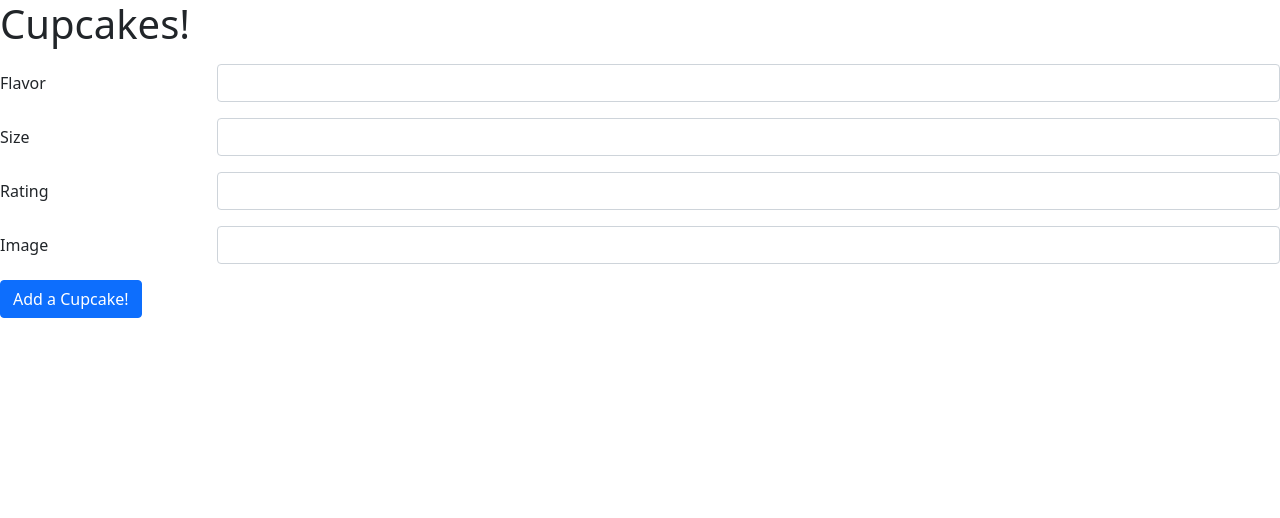
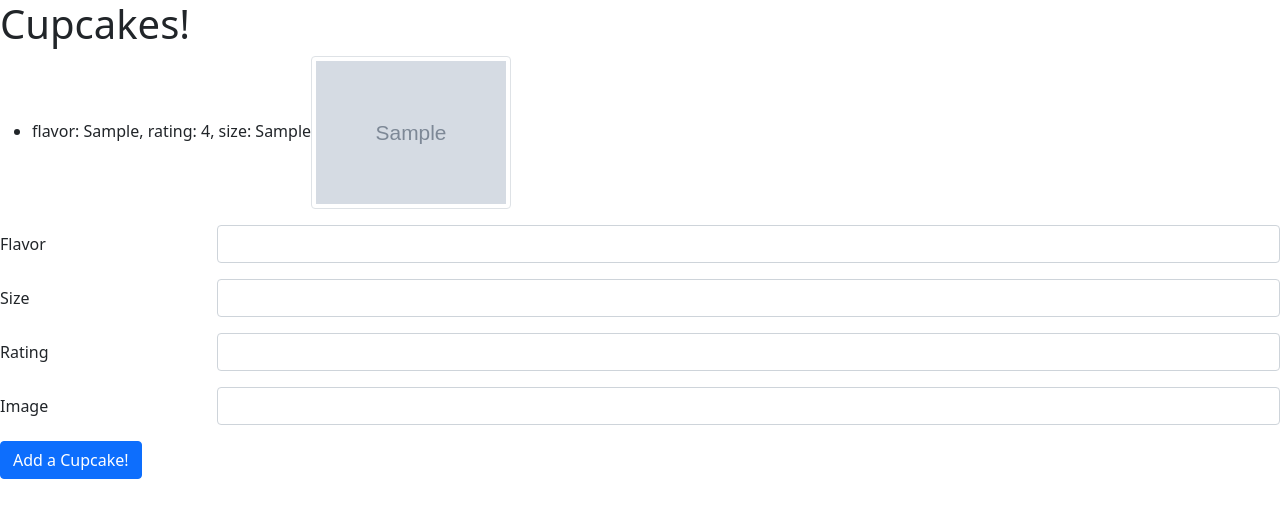
Before and after one commit to kneyzberg/flask-cupcakes, a Flask app: page / in a window 1280 px wide. Shown: the top 518 px of that part. Run offline with Flask 2, Linux system fonts and the light colour scheme; tables that the repository leaves empty hold one stand-in row (Sample ...); the page is wider than the window, and the part outside it is not shown.

Commit message:
part 5 complete

```diff
--- a/static/app.js
+++ b/static/app.js
@@ -1,14 +1,38 @@
-const BASE_URL = "/api/cupcakes"
-$cupcakesSection = $("#cupcakes-section")
+const BASE_URL = "/api/cupcakes";
+const $cupcakesSection = $("#cupcakes-section");
+const $flavorInput = $("#flavor");
+const $ratingInput = $("#rating");
+const $sizeInput = $("#size");
+const $imageInput = $("#image");
 
-async function getCupcakes(){
+async function getCupcakes() {
   let cupcakes = await axios.get(BASE_URL);
-  console.log(cupcakes, "cupcakes")
-  for (let cupcake of cupcakes.data.cupcakes){
-    console.log(cupcake, "cupcake")
+  $cupcakesSection.empty();
+  console.log(cupcakes, "cupcakes");
+  for (let cupcake of cupcakes.data.cupcakes) {
+    console.log(cupcake, "cupcake");
     let $listItem = $("<li>");
-    $listItem.text(`flavor: ${cupcake.flavor}, rating: ${cupcake.rating}, size: ${cupcake.size}`)
-    $listItem.append(`<img src=${cupcake.image} class=img-thumbnail></img>`)
-    $cupcakesSection.append($listItem)
+    $listItem.text(
+      `flavor: ${cupcake.flavor}, rating: ${cupcake.rating}, size: ${cupcake.size}`
+    );
+    $listItem.append(`<img src=${cupcake.image} class=img-thumbnail></img>`);
+    $cupcakesSection.append($listItem);
   }
 }
+
+async function addNewCupcake() {
+  const flavor = $flavorInput.val();
+  const rating = $ratingInput.val();
+  const size = $sizeInput.val();
+  const image = $imageInput.val();
+  await axios.post(BASE_URL, { flavor, rating, size, image });
+}
+
+$("#cupcake-form").on("submit", async function (evt) {
+  evt.preventDefault();
+  await addNewCupcake();
+  $("#cupcake-form").trigger("reset");
+  getCupcakes();
+});
+
+getCupcakes();
--- a/templates/cupcakes_list.html
+++ b/templates/cupcakes_list.html
@@ -9,7 +9,7 @@
 
 </ul>
 
-<form action="">
+<form action="" id="cupcake-form">
   <div class="mb-3 row">
     <label for="flavor" class="col-sm-2 col-form-label">Flavor</label>
     <div class="col-sm-10">
```
Also changed, not shown: other parts of templates/cupcakes_list.html (+1 -1 lines).
